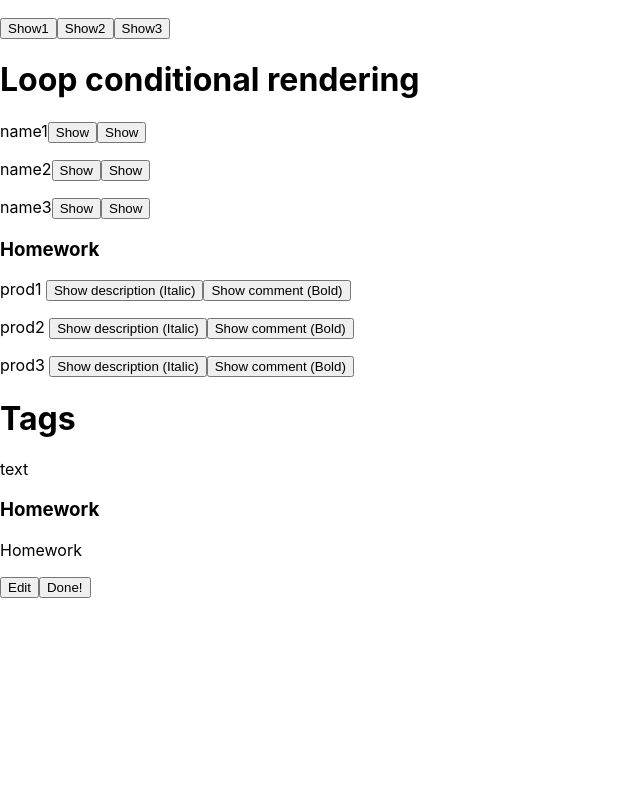
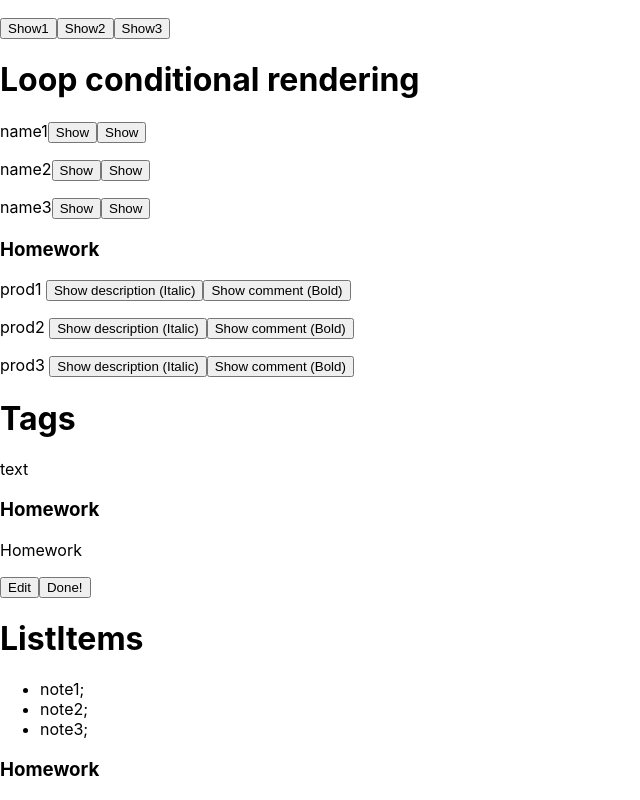
Before and after one commit to LP0013/learning-react, a React (Create React App) app: page / in a window 1280 px wide. Shown: the part 839-1639 px from the top of the page, without its empty margins (0-640 px from the left). Before the commit the page ends 1437 px from the top, so only its background shows below. Built offline with nearby package versions, Linux system fonts and the light colour scheme.

Commit message:
List items done

```diff
--- a/src/index.js
+++ b/src/index.js
@@ -10,6 +10,7 @@ import ObjectsArray from "./tasks/structures/ObjectsArray";
 import ConditionalTagRendering from "./tasks/editing/ConditionalTagRendering";
 import LoopConditionalRendering from "./tasks/editing/LoopConditionalRendering";
 import Tags from "./tasks/editing/Tags";
+import ListItems from "./tasks/editing/ListItems";
 
 ReactDOM.render(
     <React.StrictMode>
@@ -20,6 +21,7 @@ ReactDOM.render(
         <ConditionalTagRendering/>
         <LoopConditionalRendering/>
         <Tags/>
+        <ListItems/>
     </React.StrictMode>,
     document.getElementById('root')
 );
--- /dev/null
+++ b/src/tasks/editing/ListItems.js
@@ -0,0 +1,57 @@
+import {useState} from "react";
+
+/*
+Редактирование элементов списка появляющимся инпутом в React
+
+Дан массив. Выведите его в виде списка ul. В конце каждой li сделайте кнопку для редактирования. Пусть по первому нажатию на эту кнопку в тексте li появляется инпут для редактирования, а по второму нажатию - появляется измененный текст.
+
+*/
+
+const initNotes = [
+    {text: 'note1', isEdit: false},
+    {text: 'note2', isEdit: false},
+    {text: 'note3', isEdit: false},
+];
+
+function ListItems() {
+    const [notes, setNotes] = useState(initNotes);
+    let result = notes.map((note, index) => {
+        let elem;
+        if (!note.isEdit) {
+            elem = <span onClick={() => startEdit(index)}>
+			{note.text};
+		</span>
+        } else {
+            elem = <input value={note.text}
+                          onChange={event => changeNotes(event, index)}
+                          onBlur={() => endEdit(index)}/>;
+        }
+        return <li key={index}>{elem}</li>;
+    })
+
+    function startEdit(index) {
+        setNotes(notes.map((note, i) => {
+            return (i === index) ? {...note, isEdit: true} : note;
+        }))
+    }
+
+    function changeNotes(event, index) {
+        setNotes(notes.map((note, i) => {
+            return (i === index) ? {...note, text: event.target.value} : note
+        }))
+    }
+
+    function endEdit(index) {
+        setNotes(notes.map((note, i) => {
+            return (i === index) ? {...note, isEdit: false} : note;
+        }))
+    }
+
+    return <div>
+        <h1>ListItems</h1>
+        <ul>{result}</ul>
+        <h3>Homework</h3>
+    </div>
+}
+
+export default ListItems;
```
